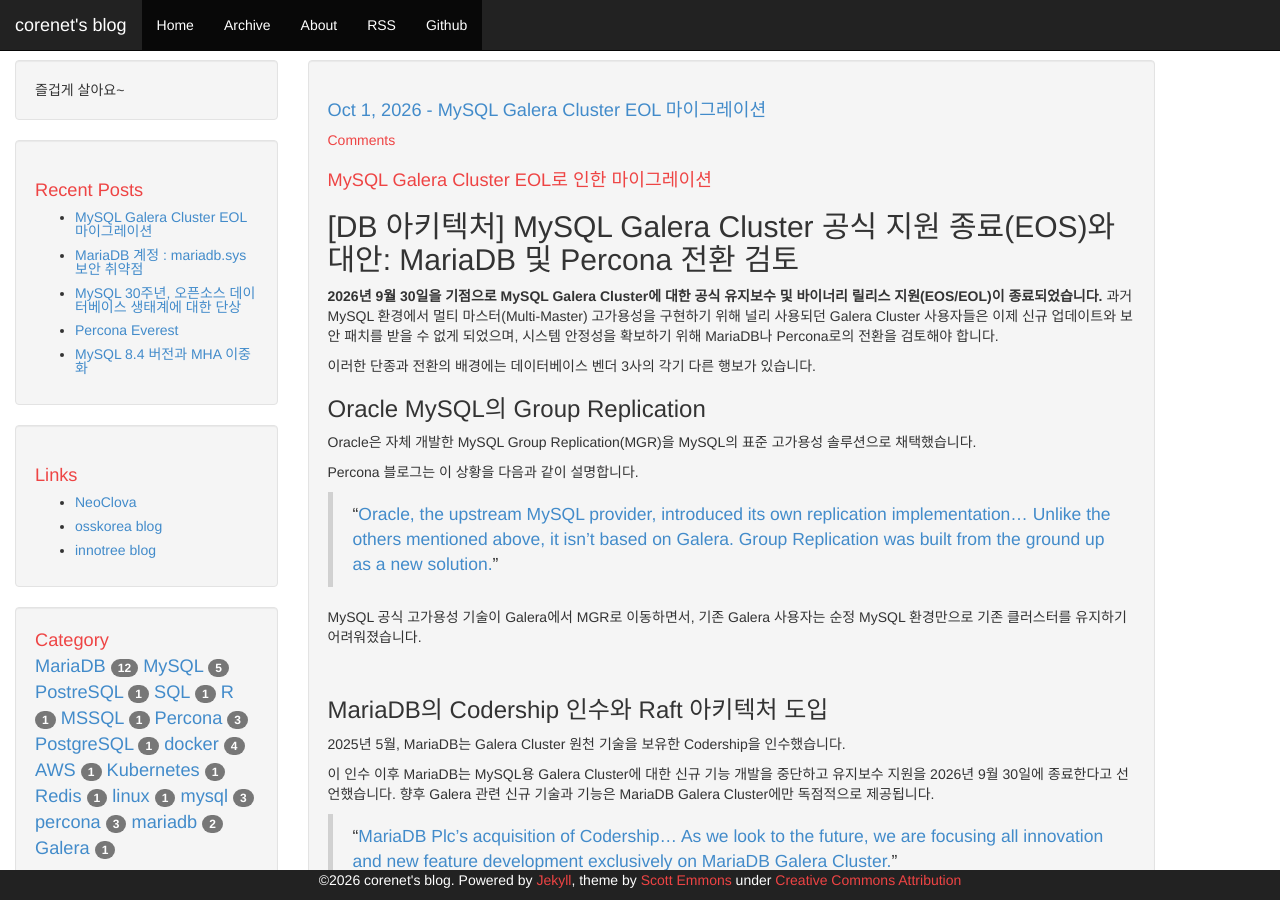
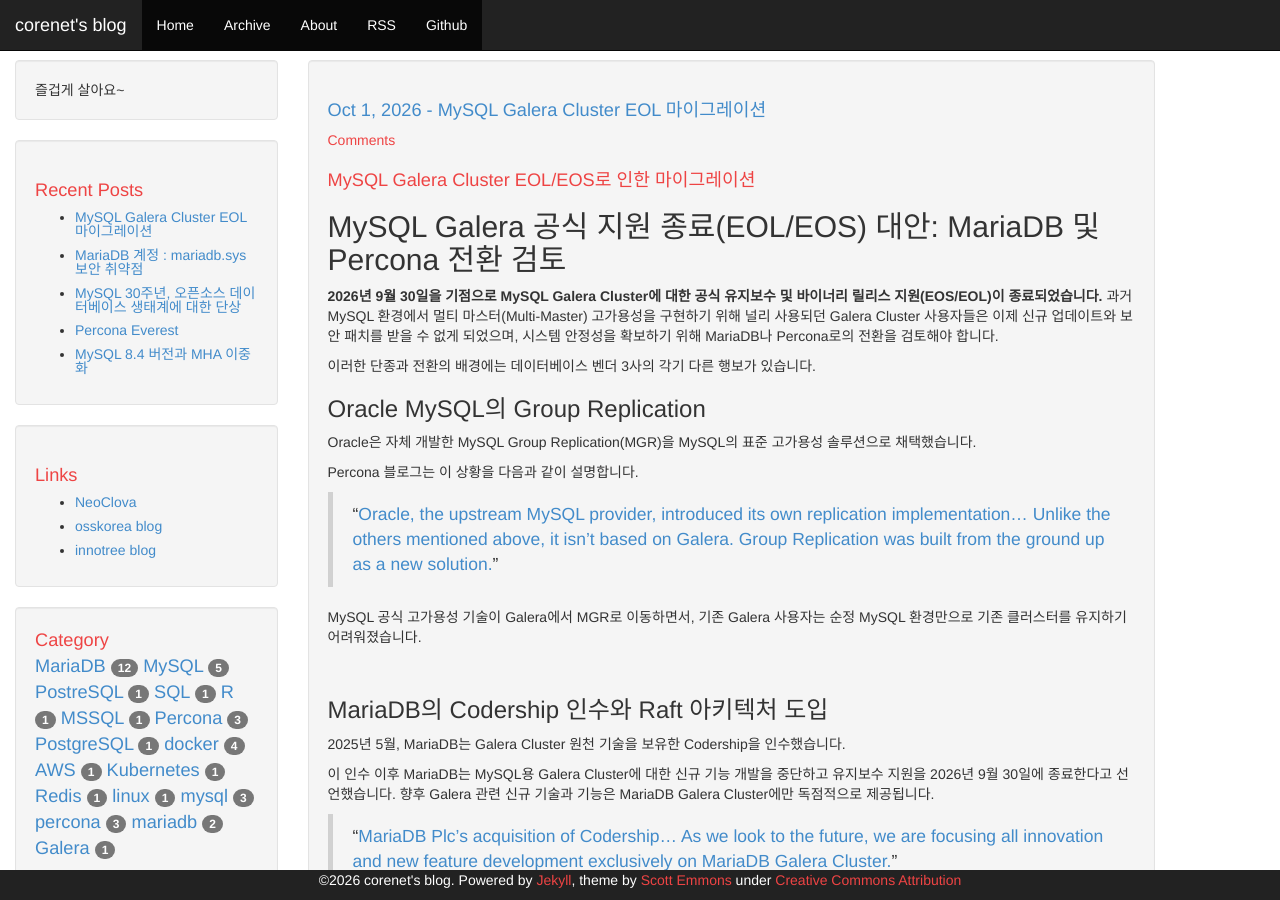
Before and after one commit to artflower/blog, a Jekyll site: the page built from _posts/2026-10-01-MySQL-Galera-EOL.md, in a window 1280 px wide and 900 px high. Built offline with Jekyll 4.4.1, drawn with Linux system fonts in a browser that asks for light colours; nearby versions of some CDN libraries; comment, search, counter and statistics services are not loaded.

Commit message:
제목 수정

```diff
--- a/_posts/2026-10-01-MySQL-Galera-EOL.md
+++ b/_posts/2026-10-01-MySQL-Galera-EOL.md
@@ -6,9 +6,9 @@ categories: [MariaDB, MySQL, Percona, Galera]
 tags: [MariaDB, MySQL, Percona, Galera]
 comments: true
 ---
-# MySQL Galera Cluster EOL로 인한 마이그레이션
+# MySQL Galera Cluster EOL/EOS로 인한 마이그레이션
 
-## [DB 아키텍처] MySQL Galera Cluster 공식 지원 종료(EOS)와 대안: MariaDB 및 Percona 전환 검토
+## MySQL Galera 공식 지원 종료(EOL/EOS) 대안: MariaDB 및 Percona 전환 검토
 
 **2026년 9월 30일을 기점으로 MySQL Galera Cluster에 대한 공식 유지보수 및 바이너리 릴리스 지원(EOS/EOL)이 종료되었습니다.**
 과거 MySQL 환경에서 멀티 마스터(Multi-Master) 고가용성을 구현하기 위해 널리 사용되던 Galera Cluster 사용자들은 이제 신규 업데이트와 보안 패치를 받을 수 없게 되었으며, 시스템 안정성을 확보하기 위해 MariaDB나 Percona로의 전환을 검토해야 합니다.
```
